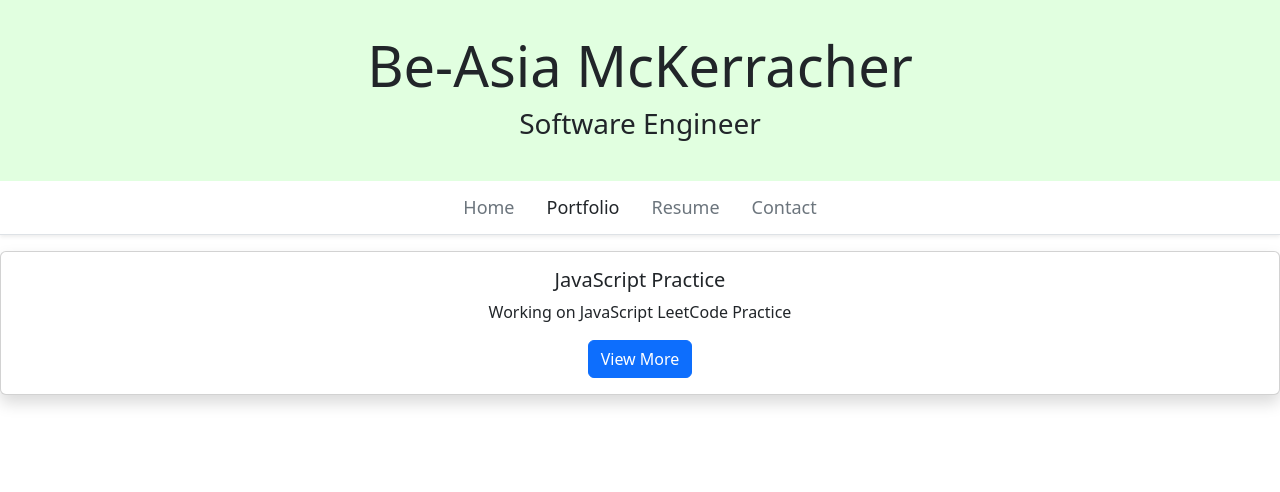
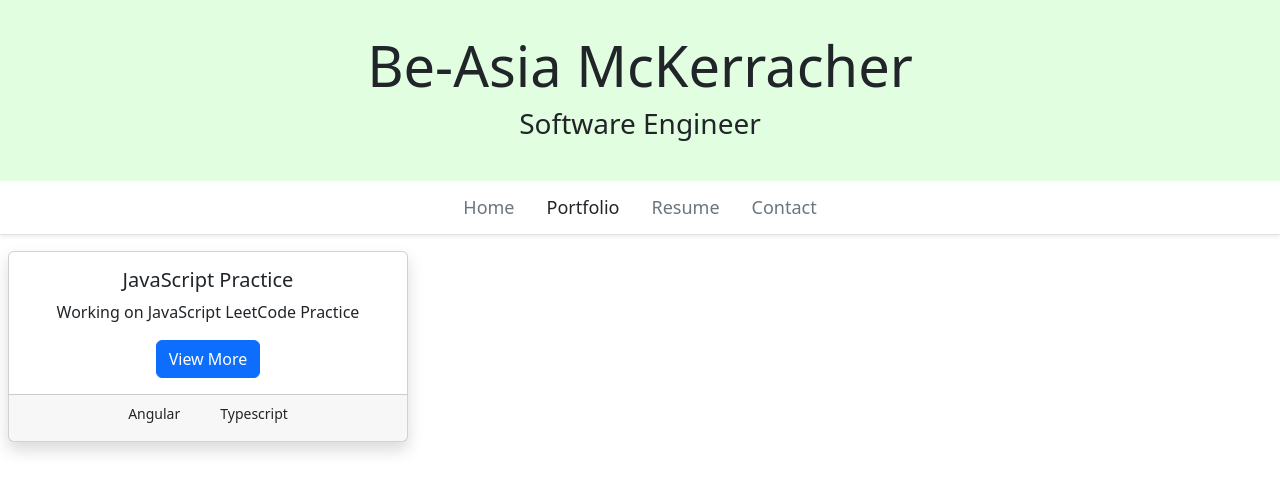
Before and after one commit to amerigirl/AngularPortfolioWebsite, an Angular app: page /portfolio in a window 1280 px wide. Shown: the top 492 px of the page. Built offline with nearby package versions, Linux system fonts and the light colour scheme.

Commit message:
updating project cards

```diff
--- a/src/app/project-card/project-card.component.css
+++ b/src/app/project-card/project-card.component.css
@@ -0,0 +1,6 @@
+.tag{
+ padding: 0 20px;
+ height: 30px;
+ width: fit-content;
+ font-size: 14px;
+}
--- a/src/app/project-card/project-card.component.html
+++ b/src/app/project-card/project-card.component.html
@@ -1,7 +1,13 @@
-<div class="card shadow text-center">
+<div class="card shadow text-center m-2" style="max-width: 400px; min-width: 400px;">
   <div class="card-body">
     <h5 class="card-title">JavaScript Practice</h5>
     <p class="card-text">Working on JavaScript LeetCode Practice</p>
     <button class="btn btn-primary">View More</button>
   </div>
+  <div class="div card-footer">
+    <div class="d-flex flex-wrap justify-content-center">
+      <div class="tag">Angular</div>
+      <div class="tag">Typescript</div>
+    </div>
+  </div>
 </div>
```
Also changed, not shown: src/app/home/home.component.html (+4 -4 lines).
